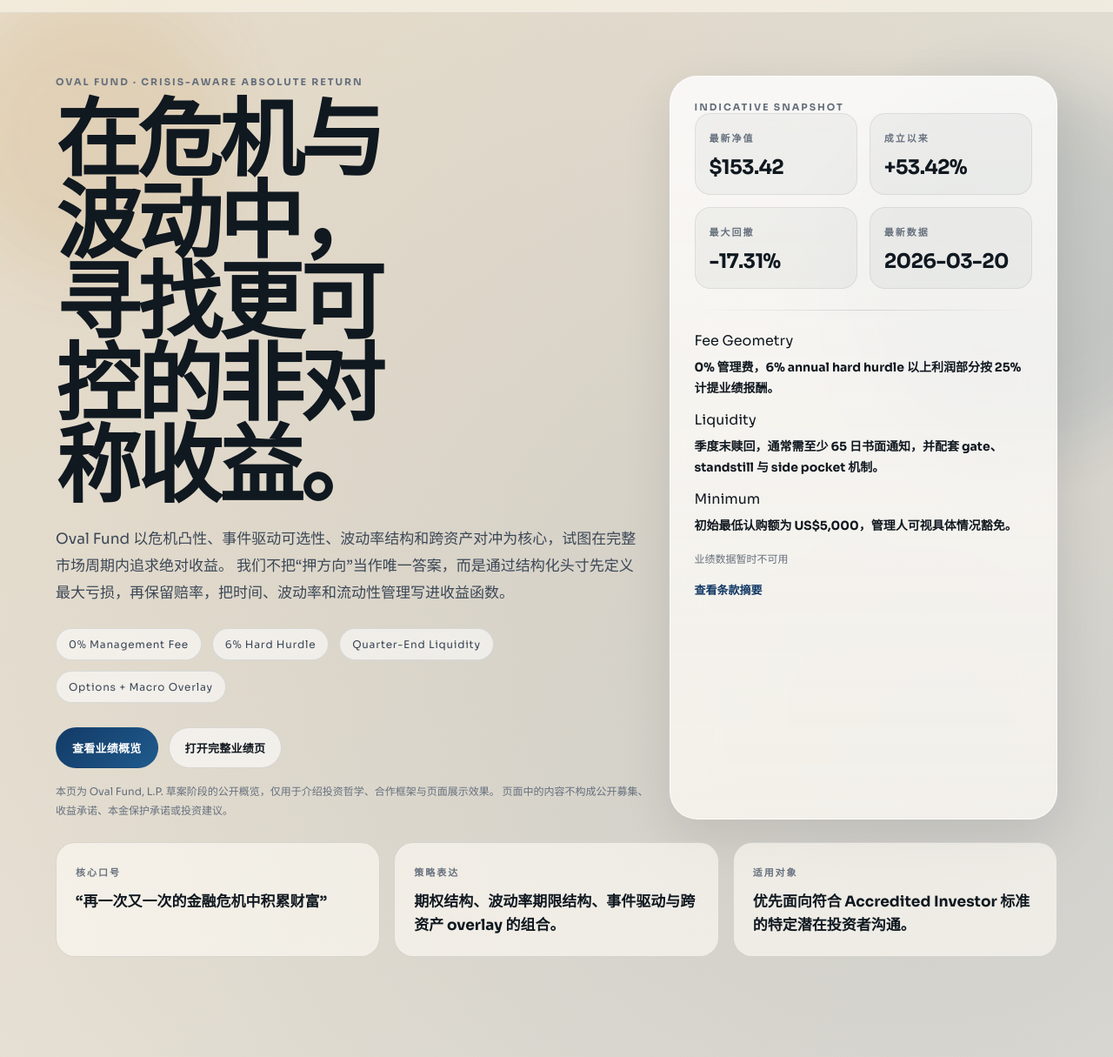
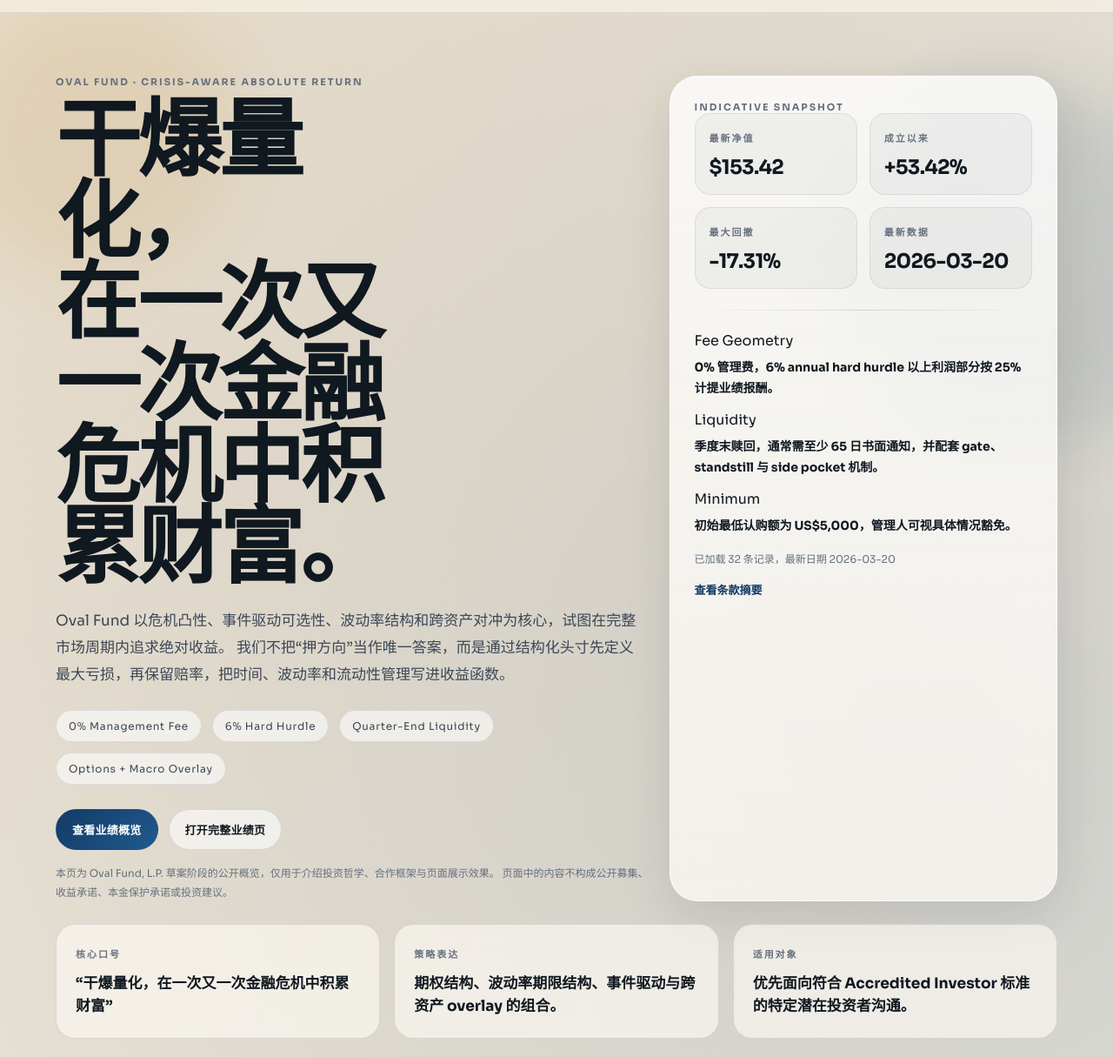
Before and after one commit to yitaotang40-svg/ovalfund-site, a plain HTML site: page index.html in a window 1280 px wide. Shown: the part 68-1283 px from the top of the page at 87% size. Drawn offline with nearby package versions, Linux system fonts and the light colour scheme.

Commit message:
Restore chart data and update hero slogan

```diff
--- a/assets/js/site.js
+++ b/assets/js/site.js
@@ -268,8 +268,11 @@ function renderReturnChart(canvasSelector, labels, fundRet, spRet, brkRet, compa
   }
 
   const chartKey = canvasSelector.replace(/[^a-z0-9]/gi, '');
-  if (window[chartKey]) {
-    window[chartKey].destroy();
+  if (!window.__ovalCharts) {
+    window.__ovalCharts = {};
+  }
+  if (window.__ovalCharts[chartKey]) {
+    window.__ovalCharts[chartKey].destroy();
   }
 
   const styles = getComputedStyle(document.documentElement);
@@ -277,7 +280,7 @@ function renderReturnChart(canvasSelector, labels, fundRet, spRet, brkRet, compa
   const accentTwo = styles.getPropertyValue('--accent-2').trim() || '#c28f43';
   const accentThree = styles.getPropertyValue('--accent-3').trim() || '#7b9ab8';
 
-  window[chartKey] = new Chart(canvas, {
+  window.__ovalCharts[chartKey] = new Chart(canvas, {
     type: 'line',
     data: {
       labels,
--- a/index.html
+++ b/index.html
@@ -51,7 +51,7 @@
       <div class="container hero-grid">
         <div class="hero-copy" data-reveal>
           <div class="eyebrow">Oval Fund · Crisis-Aware Absolute Return</div>
-          <h1>在危机与波动中，寻找更可控的非对称收益。</h1>
+          <h1>干爆量化，<br />在一次又一次金融危机中积累财富。</h1>
           <p class="hero-lede">
             Oval Fund 以危机凸性、事件驱动可选性、波动率结构和跨资产对冲为核心，试图在完整市场周期内追求绝对收益。
             我们不把“押方向”当作唯一答案，而是通过结构化头寸先定义最大亏损，再保留赔率，把时间、波动率和流动性管理写进收益函数。
@@ -122,7 +122,7 @@
       <div class="container overview-ribbon" data-reveal>
         <div class="ribbon-card">
           <span>核心口号</span>
-          <strong>“再一次又一次的金融危机中积累财富”</strong>
+          <strong>“干爆量化，在一次又一次金融危机中积累财富”</strong>
         </div>
         <div class="ribbon-card">
           <span>策略表达</span>
```
